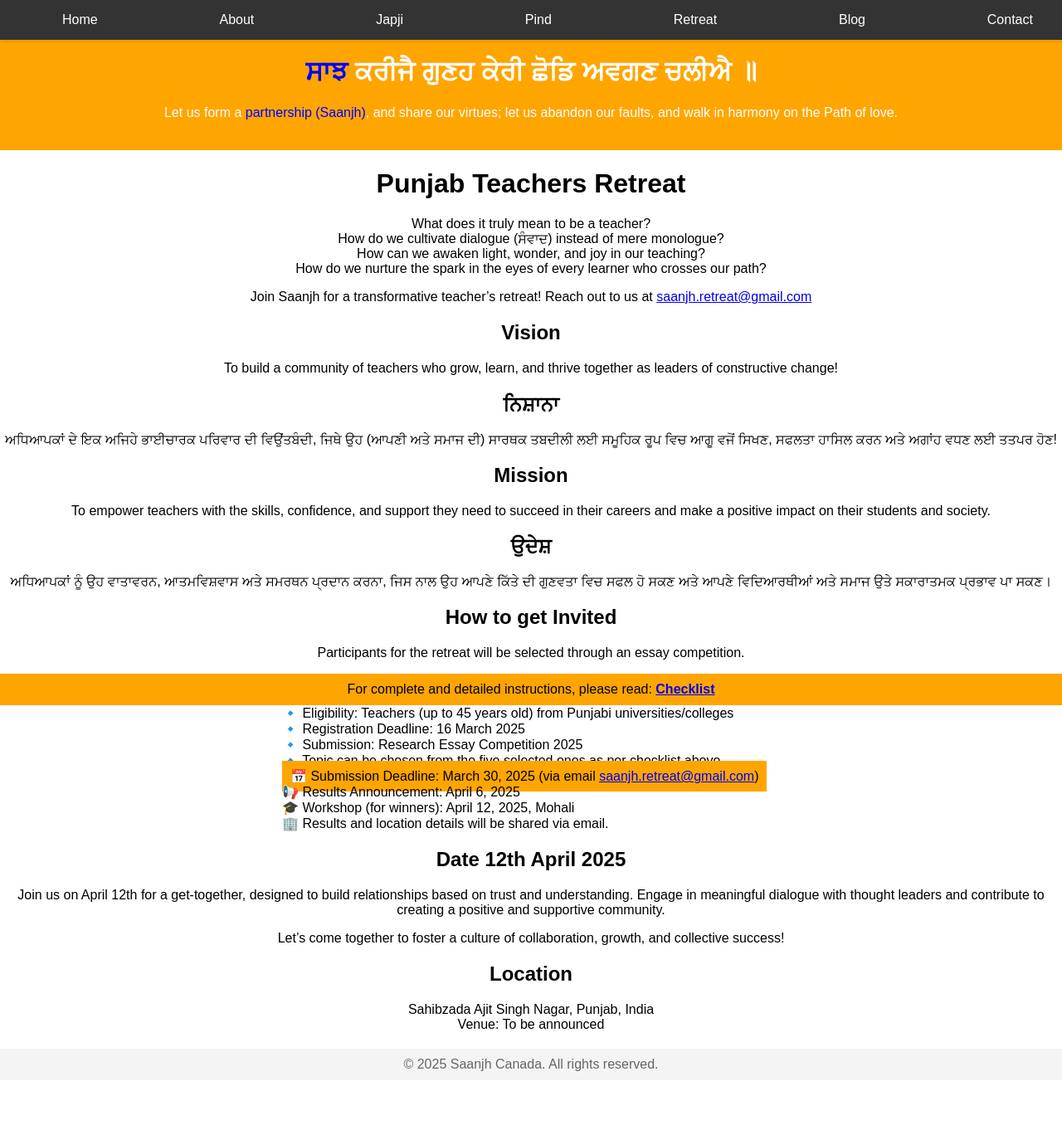
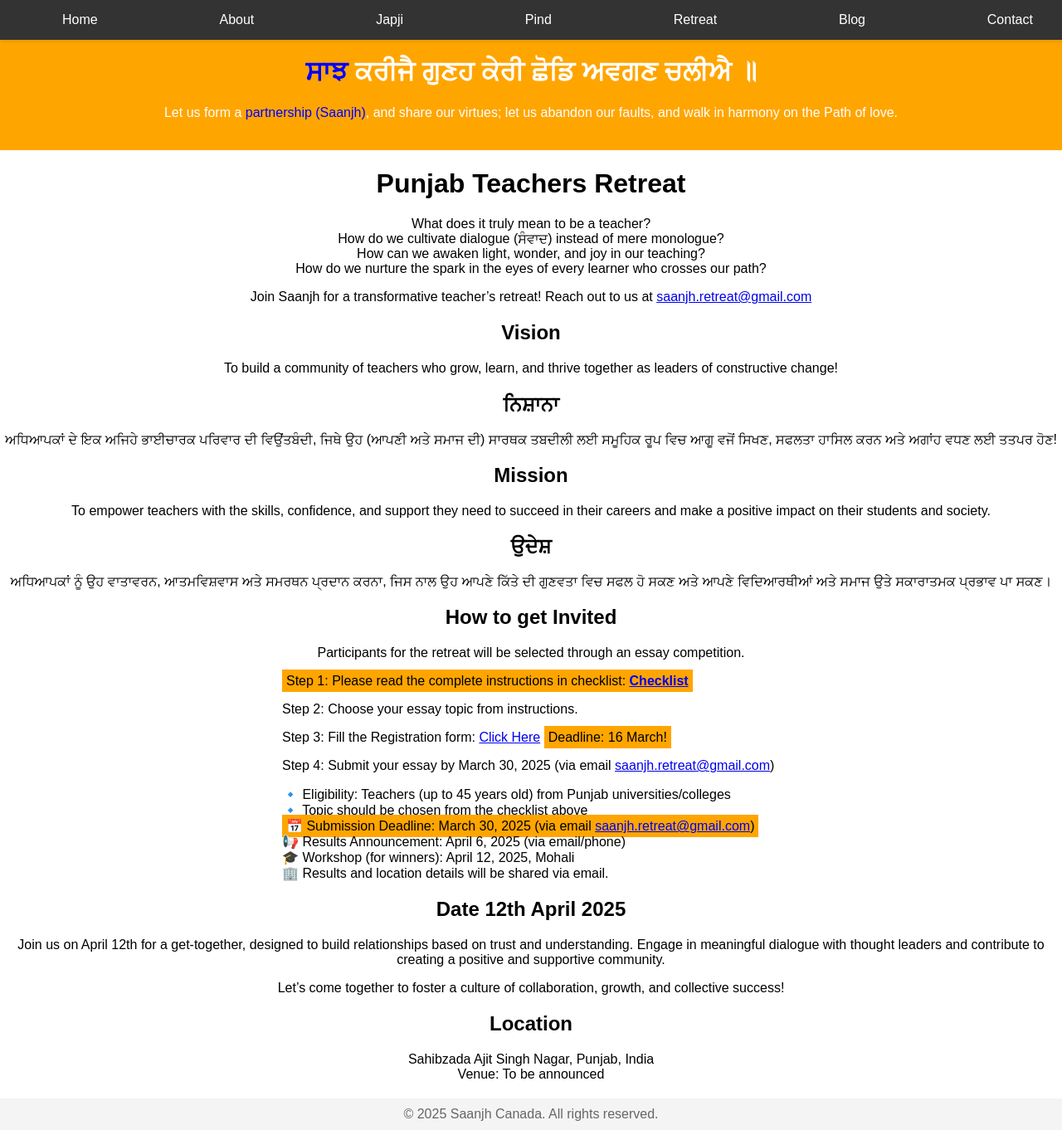
Before and after one commit to saanjh-org/saanjh-org.github.io, a Jekyll site: the page built from retreat.md, in a window 1280 px wide and 1362 px high. Shown: the whole window at 83% size. Built offline with Jekyll 4.4.1, drawn with Linux system fonts in a browser that asks for light colours.

Commit message:
update steps

```diff
--- a/retreat.md
+++ b/retreat.md
@@ -19,7 +19,7 @@ To build a community of teachers who grow, learn, and thrive together as leaders
 
 ## ਨਿਸ਼ਾਨਾ
 
-ਅਧਿਆਪਕਾਂ ਦੇ ਇਕ ਅਜਿਹੇ ਭਾਈਚਾਰਕ ਪਰਿਵਾਰ ਦੀ ਵਿਉਂਤਬੰਦੀ, ਜਿਥੇ ਉਹ (ਆਪਣੀ ਅਤੇ ਸਮਾਜ ਦੀ) ਸਾਰਥਕ ਤਬਦੀਲੀ ਲਈ ਸਮੂਹਿਕ ਰੂਪ ਵਿਚ ਆਗੂ ਵਜੋਂ ਸਿਖਣ, ਸਫਲਤਾ ਹਾਸਿਲ ਕਰਨ ਅਤੇ ਅਗਾਂਹ ਵਧਣ  ਲਈ ਤਤਪਰ ਹੋਣ!
+ਅਧਿਆਪਕਾਂ ਦੇ ਇਕ ਅਜਿਹੇ ਭਾਈਚਾਰਕ ਪਰਿਵਾਰ ਦੀ ਵਿਉਂਤਬੰਦੀ, ਜਿਥੇ ਉਹ (ਆਪਣੀ ਅਤੇ ਸਮਾਜ ਦੀ) ਸਾਰਥਕ ਤਬਦੀਲੀ ਲਈ ਸਮੂਹਿਕ ਰੂਪ ਵਿਚ ਆਗੂ ਵਜੋਂ ਸਿਖਣ, ਸਫਲਤਾ ਹਾਸਿਲ ਕਰਨ ਅਤੇ ਅਗਾਂਹ ਵਧਣ ਲਈ ਤਤਪਰ ਹੋਣ!
 
 ## Mission
 
@@ -33,24 +33,25 @@ To empower teachers with the skills, confidence, and support they need to succee
 
 Participants for the retreat will be selected through an essay competition.
 
-<div style="background-color:orange; padding: 10px;">
-For complete and detailed instructions, please read: <a href="https://www.dropbox.com/scl/fi/1fcgqwb8kc4mx6xy0nimw/instructions-to-participate.pdf?rlkey=c4b5vomarsdu7ra8gxfxzobvo&st=h0j955mr&dl=1"><b>Checklist</b></a>
+<div style="text-align: left; width: 600px; margin: 0 auto;">
+
+<span style="background-color:orange; padding: 5px;">
+Step 1: Please read the complete instructions in checklist: <a href="https://www.dropbox.com/scl/fi/1fcgqwb8kc4mx6xy0nimw/instructions-to-participate.pdf?rlkey=c4b5vomarsdu7ra8gxfxzobvo&st=h0j955mr&dl=1"><b>Checklist</b></a>
+</span>
+<p>Step 2: Choose your essay topic from instructions.</p>
+<p>Step 3: Fill the Registration form: <a href="https://tinyurl.com/saanjh-retreat-form">Click Here</a> <span style="background-color:orange; padding: 5px;">Deadline: 16 March!</span></p>
+<p>Step 4: Submit your essay by March 30, 2025 (via email <a href="mailto:saanjh.retreat@gmail.com">saanjh.retreat@gmail.com</a>)</p>
+
+🔹 Eligibility: Teachers (up to 45 years old) from Punjab universities/colleges<br/>
+🔹 Topic should be chosen from the checklist above<br/>
+
+<span style="background-color:orange; padding: 5px;">📅 Submission Deadline: March 30, 2025 (via email <a href="mailto:saanjh.retreat@gmail.com">saanjh.retreat@gmail.com</a>)</span><br/>
+📢 Results Announcement: April 6, 2025 (via email/phone)<br/>
+🎓 Workshop (for winners): April 12, 2025, Mohali<br/>
+🏢 Results and location details will be shared via email.
+
 </div>
 
-<div style="align: center">
-<p style="text-align: left; width: 600px; margin: 0 auto;">
-
-🔹 Eligibility: Teachers (up to 45 years old) from Punjabi universities/colleges<br/>
-🔹 Registration Deadline: 16 March 2025 <br/>
-🔹 Submission: Research Essay Competition 2025<br/>
-🔹 Topic can be chosen from the five selected ones as per checklist above<br/>
-
-<span style="background-color:orange; padding: 10px;">📅 Submission Deadline: March 30, 2025 (via email <a href="mailto:saanjh.retreat@gmail.com">saanjh.retreat@gmail.com</a>)<br/></span>
-📢 Results Announcement: April 6, 2025<br/>
-🎓 Workshop (for winners): April 12, 2025, Mohali<br/>
-🏢 Results and location details will be shared via email.
-</p>
-</div>
 ## Date 12th April 2025
 
 Join us on April 12th for a get-together, designed to build relationships based on trust and understanding. Engage in meaningful dialogue with thought leaders and contribute to creating a positive and supportive community.
```
Also changed, not shown: 1 other file.
